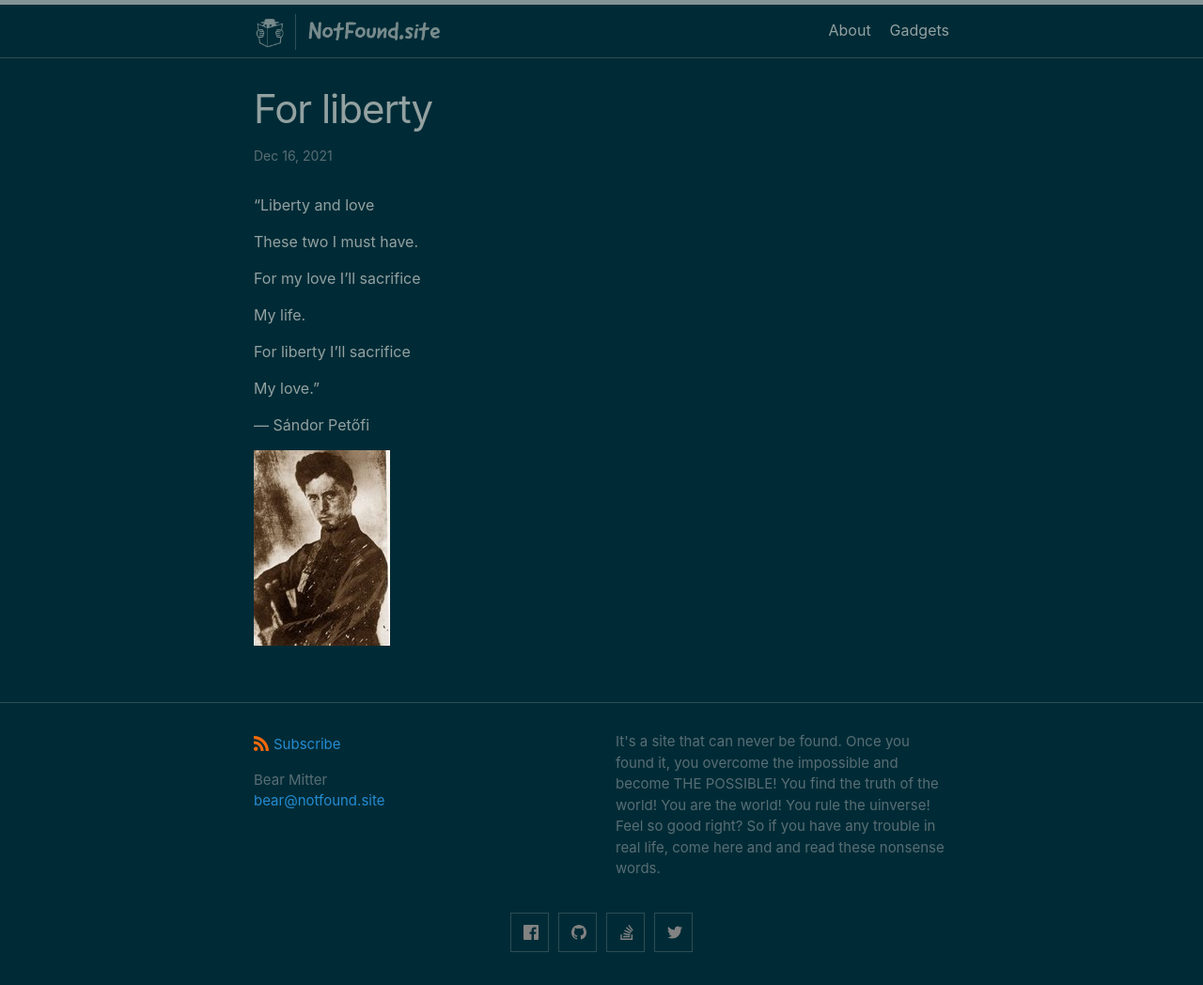
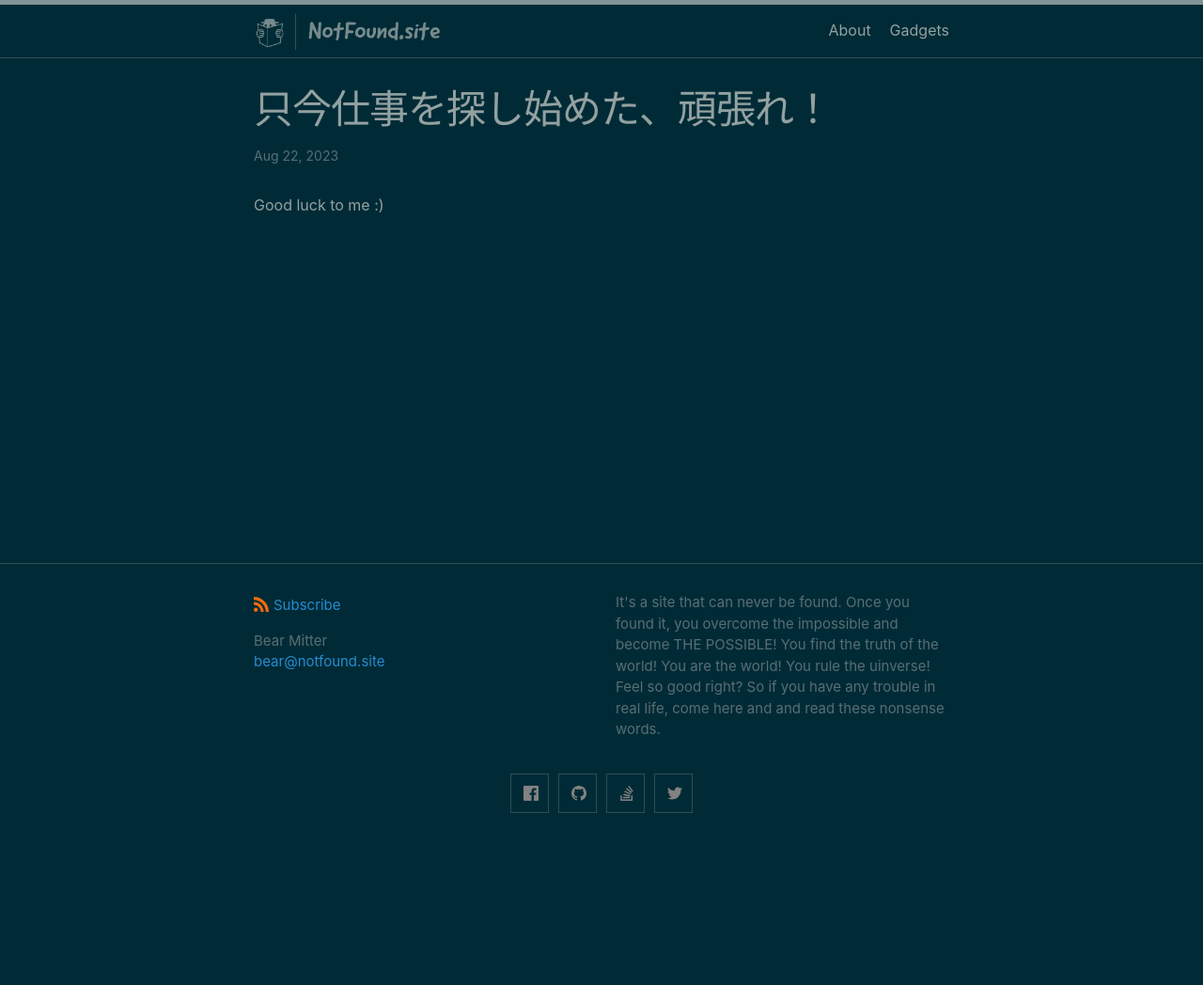
Before and after one commit to BearMitter/BearMitter.github.io, a Jekyll site: the page built from docs/_posts/2023-08-22-for-finding-job.markdown, in a window 1280 px wide. Shown: the whole page at 94% size. Built offline with Jekyll 4.4.1, drawn with Linux system fonts in a browser that asks for light colours; after the commit the page ends 900 px from its top, so only the background shows below that.

Commit message:
change content of finding job

```diff
--- a/docs/_posts/2023-08-22-for-finding-job.markdown
+++ b/docs/_posts/2023-08-22-for-finding-job.markdown
@@ -1,22 +1,9 @@
 ---
 layout: post
-title:  "For liberty"
-date:   2021-12-16 11:33:21 +0800
+title:  "只今仕事を探し始めた、頑張れ！"
+date:   2023-08-22 21:23:29 +0900
 categories: site info
 ---
 
-“Liberty and love
 
-These two I must have.
-
-For my love I’ll sacrifice
-
-My life.
-
-For liberty I’ll sacrifice
-
-My love.”
-
-― Sándor Petőfi
-
-<img src='/assets/picture/posts/sandor_petofi.jpg'>
+Good luck to me :)
```
